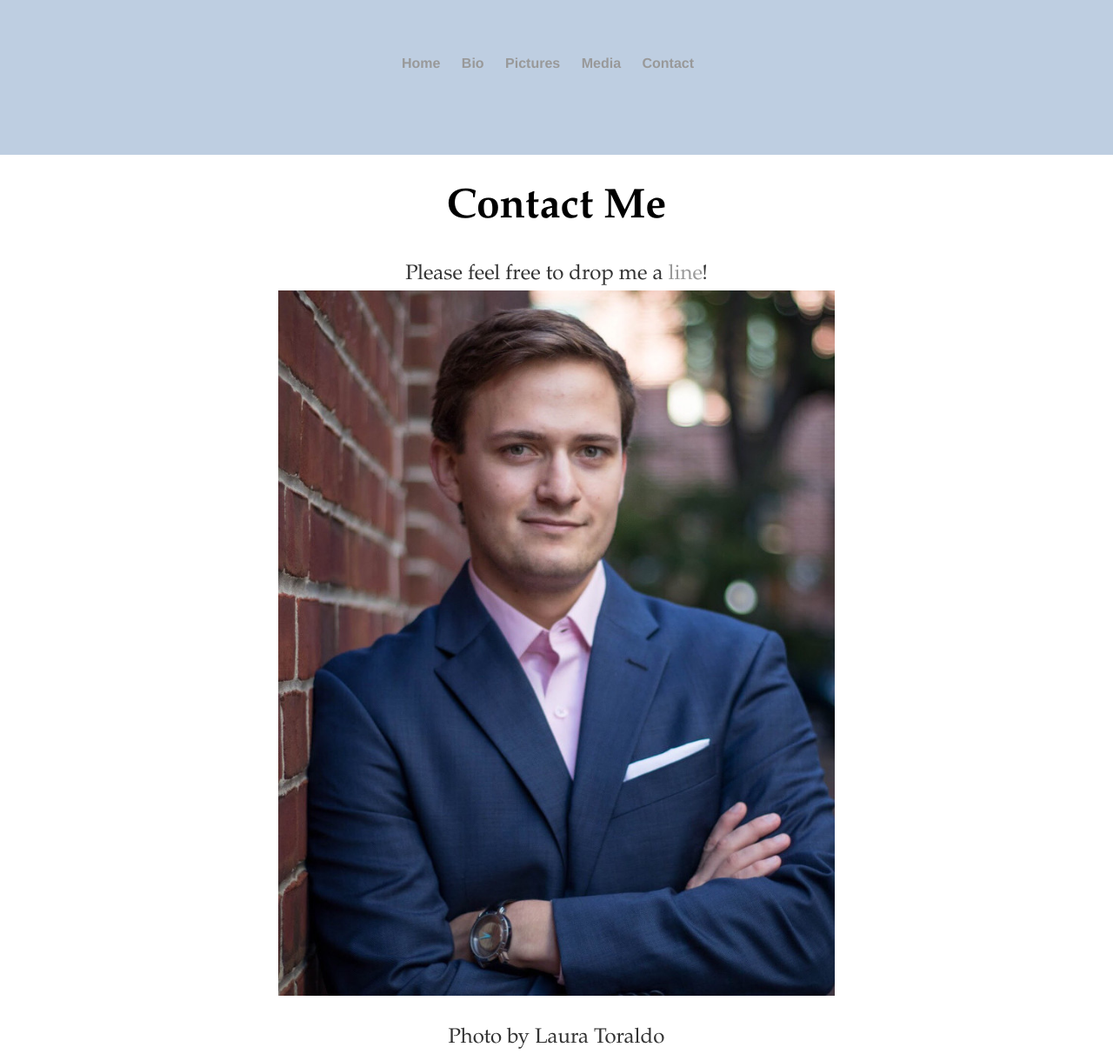
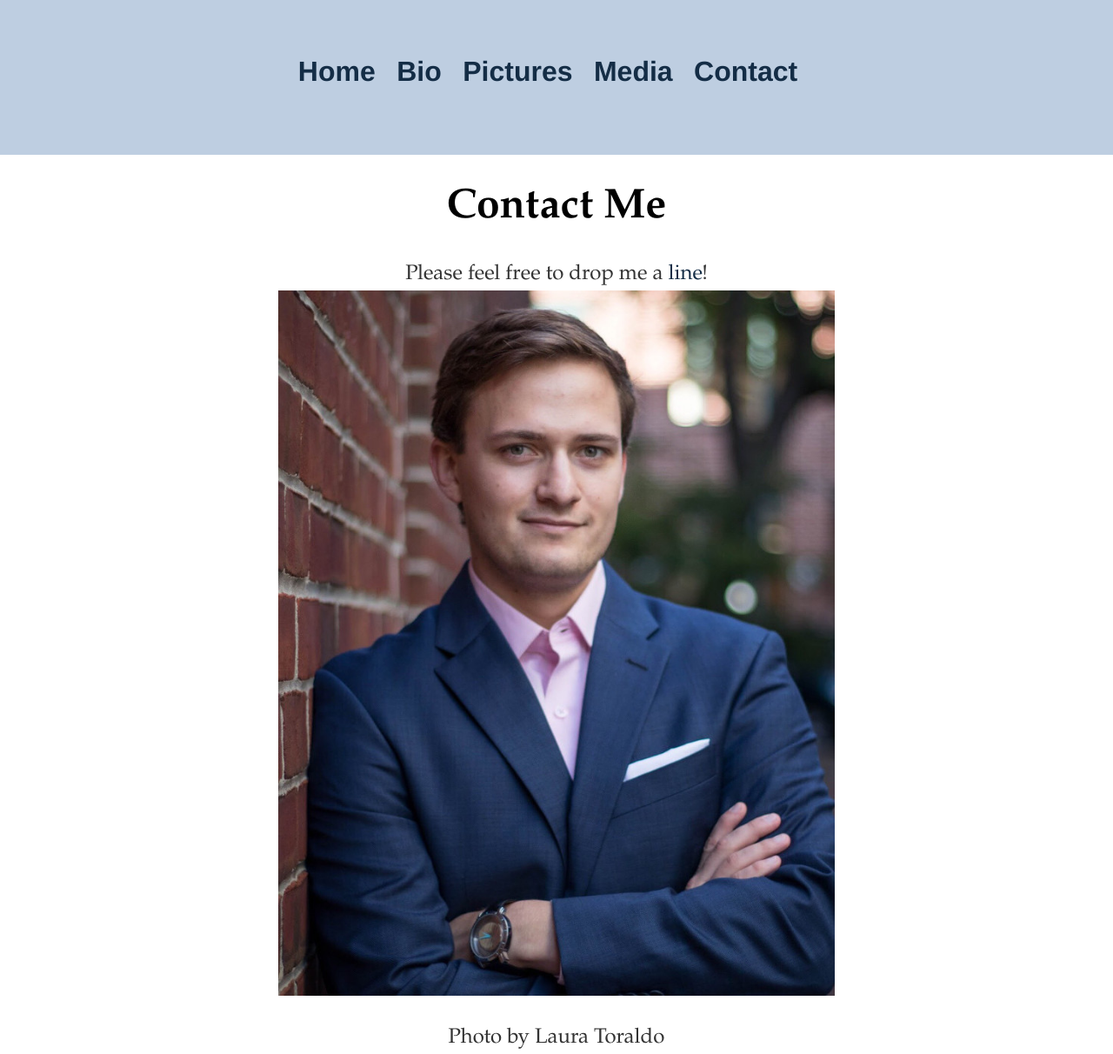
Before and after one commit to leemlb06pmi/leemlb06pmi.github.io, a Jekyll site: the page built from contact/index.html, in a window 1280 px wide. Shown: the whole page at 87% size. Built offline with Jekyll 4.4.1, drawn with Linux system fonts in a browser that asks for light colours.

Commit message:
myriad  sizes etc

```diff
--- a/bio/index.html
+++ b/bio/index.html
@@ -4,7 +4,7 @@ title: Bio
 ---
 
 <h1>{{ page.title }}</h1>
-<p style="text-align:left;margin:10px;">Tenor Miles Herr, from Lenox, Massachusetts, is a graduate of the Maryland Opera Studio.
+<p style="text-align:left;margin:5%;">Tenor Miles Herr, from Lenox, Massachusetts, is a graduate of the Maryland Opera Studio.
 His operatic credits include Ferrando (<em>Così fan tutte</em>) and Le Remendado (<em>Carmen</em>) with
 Fargo-Moorhead Opera and Bardolfo (<em>Falstaff</em>) with Crested Butte Music Festival, Stevie and Professor
 Scoot (<em>The Cradle will Rock</em>) with Opera Saratoga, Pluton and Orphée (<em>Orphée aux Enfers</em>),
--- a/contact/index.html
+++ b/contact/index.html
@@ -4,7 +4,7 @@ title: Contact Me
 ---
 
 <h1>{{ page.title }}</h1>
-<p>Please feel free to drop me a <a href="mailto:miles@finexus.com">line</a>!
+<p>Please feel free to drop me a <a href="mailto:miles@finexus.com" style="font-size:1em;">line</a>!
 <br>
 <img src="https://leemlb06pmi.github.io/photos/Possible-3.jpg" alt="headshot-2">
 <br>
--- a/css/main.css
+++ b/css/main.css
@@ -31,7 +31,8 @@ nav ul li, footer ul li {
 }
 a {
     text-decoration: none;
-    color: #999;
+    color: rgb(20,45,70);
+    font-size: 2em
 }
 a:hover {
     text-decoration: underline;
```
